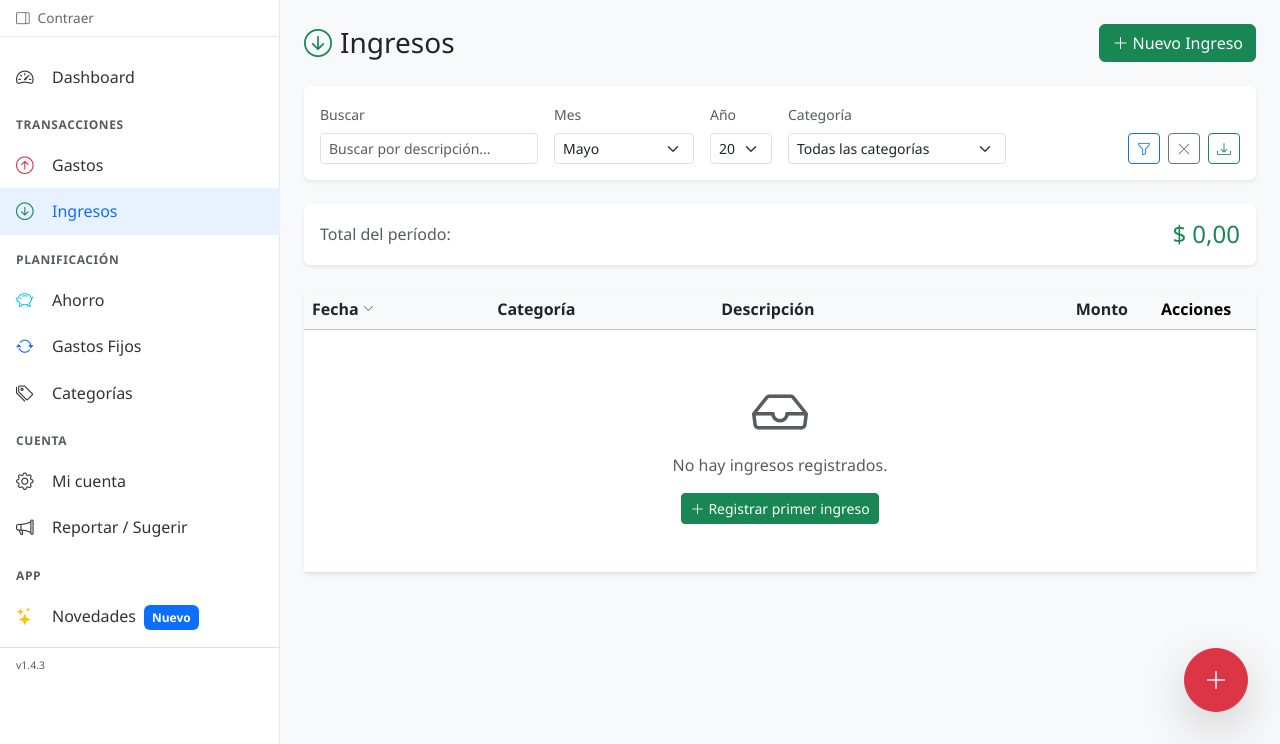
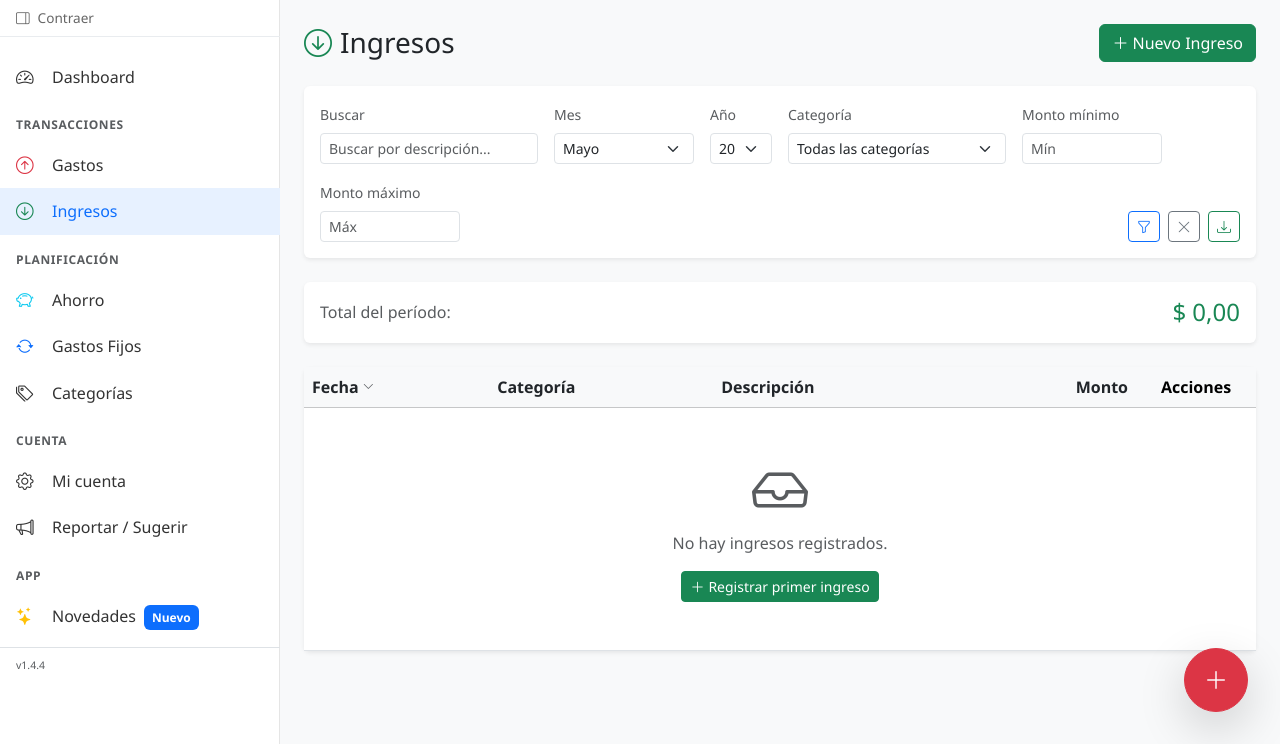
Before and after one commit to Nicokac/control_gastos, a Django app: page /income/ in a window 1280 px wide. Shown: the part 56-800 px from the top of the page. Run offline with Django 5.2, Linux system fonts and the light colour scheme; a user stored in the database is signed in; data comes from the database, SQL or seed files in the repository; tables that the repository leaves empty hold one stand-in row (values such as "Sample post"); parts of the project's set-up code (start-up, migrations or seed data) failed here and were passed over.

Commit message:
feat(income): paridad con gastos — resumen por categoría y filtros de monto

```diff
--- a/apps/core/views.py
+++ b/apps/core/views.py
@@ -161,9 +161,18 @@ class FeedbackView(LoginRequiredMixin, FormView):
         return super().form_valid(form)
 
 
-APP_VERSION = "1.4.3"
+APP_VERSION = "1.4.4"
 
 WHATS_NEW = [
+    {
+        "version": "1.4.4",
+        "date": "Mayo 2026",
+        "title": "Ingresos: paridad completa con Gastos",
+        "items": [
+            "Ingresos: el resumen del período ahora incluye desglose por categoría con el botón 'Ver resumen'",
+            "Ingresos: nuevos filtros de monto mínimo y máximo para encontrar ingresos en un rango específico",
+        ],
+    },
     {
         "version": "1.4.3",
         "date": "Mayo 2026",
--- a/apps/income/forms.py
+++ b/apps/income/forms.py
@@ -126,5 +126,20 @@ class IncomeForm(CurrencyFormMixin, forms.ModelForm):
 class IncomeFilterForm(BaseFilterForm):
     """Formulario para filtrar ingresos."""
 
+    amount_min = forms.DecimalField(
+        required=False,
+        min_value=0,
+        widget=forms.NumberInput(
+            attrs={"class": "form-control form-select-sm", "placeholder": "Mín"}
+        ),
+    )
+    amount_max = forms.DecimalField(
+        required=False,
+        min_value=0,
+        widget=forms.NumberInput(
+            attrs={"class": "form-control form-select-sm", "placeholder": "Máx"}
+        ),
+    )
+
     def get_category_queryset(self, user):
         return Category.get_income_categories(user)
--- a/apps/income/views.py
+++ b/apps/income/views.py
@@ -32,7 +32,16 @@ class IncomeListView(UserOwnedListView):
 
         has_filters = any(
             key in self.request.GET
-            for key in ["q", "month", "year", "category", "date_from", "date_to"]
+            for key in [
+                "q",
+                "month",
+                "year",
+                "category",
+                "date_from",
+                "date_to",
+                "amount_min",
+                "amount_max",
+            ]
         )
 
         if has_filters:
@@ -77,6 +86,19 @@ class IncomeListView(UserOwnedListView):
             except ValueError:
                 pass
 
+        try:
+            amount_min = self.request.GET.get("amount_min")
+            if amount_min:
+                qs = qs.filter(amount_ars__gte=amount_min)
+        except (ValueError, TypeError):
+            pass
+        try:
+            amount_max = self.request.GET.get("amount_max")
+            if amount_max:
+                qs = qs.filter(amount_ars__lte=amount_max)
+        except (ValueError, TypeError):
+            pass
+
         order_by = self.request.GET.get("order_by", "date")
         direction = self.request.GET.get("dir", "desc")
         allowed_fields = {
@@ -106,12 +128,26 @@ class IncomeListView(UserOwnedListView):
             form_data = {"month": today.month, "year": today.year}
 
         context["filter_form"] = IncomeFilterForm(form_data, user=self.request.user)
-        context["has_active_filters"] = any(self.request.GET.get(key) for key in ["q", "category"])
+        context["has_active_filters"] = any(
+            self.request.GET.get(key) for key in ["q", "category", "amount_min", "amount_max"]
+        )
         context["order_by"] = self.request.GET.get("order_by", "date")
         context["order_dir"] = self.request.GET.get("dir", "desc")
 
         total = self.object_list.aggregate(total=Sum("amount_ars"))["total"] or 0
         context["total"] = total
+
+        category_summary = [
+            {
+                "name": row["category__name"],
+                "parent": row["category__parent__name"] or "",
+                "subtotal": row["subtotal"],
+            }
+            for row in self.object_list.values("category__name", "category__parent__name")
+            .annotate(subtotal=Sum("amount_ars"))
+            .order_by("-subtotal")
+        ]
+        context["category_summary"] = category_summary
 
         return context
 
--- a/templates/income/income_list.html
+++ b/templates/income/income_list.html
@@ -38,6 +38,14 @@
                 <label class="form-label small text-muted">Categoría</label>
                 {{ filter_form.category }}
             </div>
+            <div class="col-md-2">
+                <label class="form-label small text-muted">Monto mínimo</label>
+                {{ filter_form.amount_min }}
+            </div>
+            <div class="col-md-2">
+                <label class="form-label small text-muted">Monto máximo</label>
+                {{ filter_form.amount_max }}
+            </div>
             <div class="col-auto ms-auto d-flex gap-2 align-items-end">
                 <button type="submit" class="btn btn-outline-primary btn-sm">
                     <i class="bi bi-funnel"></i>
@@ -57,9 +65,39 @@
 
 <!-- Resumen -->
 <div class="card mb-4 border-success">
-    <div class="card-body d-flex justify-content-between align-items-center">
-        <span class="text-muted">Total del período:</span>
-        <span class="h4 mb-0 text-success">{{ total|currency }}</span>
+    <div class="card-body">
+        <div class="d-flex justify-content-between align-items-center">
+            <span class="text-muted">Total del período:</span>
+            <div class="d-flex align-items-center gap-3">
+                {% if category_summary %}
+                <a class="text-decoration-none small text-muted"
+                   data-bs-toggle="collapse"
+                   href="#incomeSummaryDetail"
+                   role="button">
+                    <i class="bi bi-chevron-down me-1"></i>Ver resumen
+                </a>
+                {% endif %}
+                <span class="h4 mb-0 text-success">{{ total|currency }}</span>
+            </div>
+        </div>
+        {% if category_summary %}
+        <div class="collapse" id="incomeSummaryDetail">
+            <hr class="my-3">
+            <div class="row g-3">
+                <div class="col-md-6">
+                    <p class="small text-muted mb-2">Por categoría</p>
+                    {% for item in category_summary %}
+                    <div class="d-flex justify-content-between small mb-1">
+                        <span class="text-truncate me-2" style="max-width:65%">
+                            {% if item.parent %}<span class="text-muted">{{ item.parent }} · </span>{% endif %}{{ item.name }}
+                        </span>
+                        <span class="text-success flex-shrink-0">{{ item.subtotal|currency }}</span>
+                    </div>
+                    {% endfor %}
+                </div>
+            </div>
+        </div>
+        {% endif %}
     </div>
 </div>
 
```
Also changed, not shown: CHANGELOG.md.
